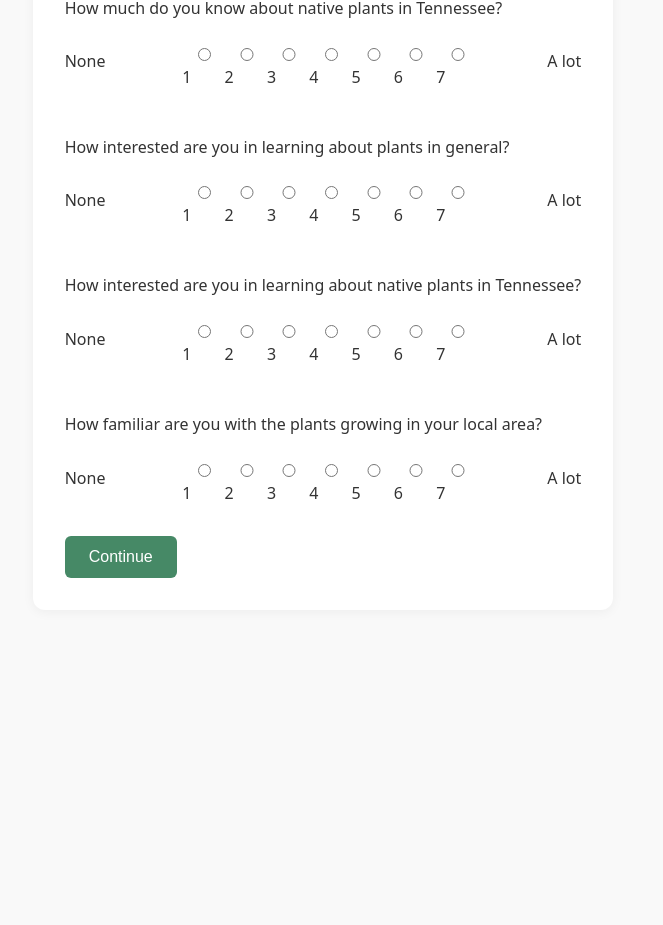
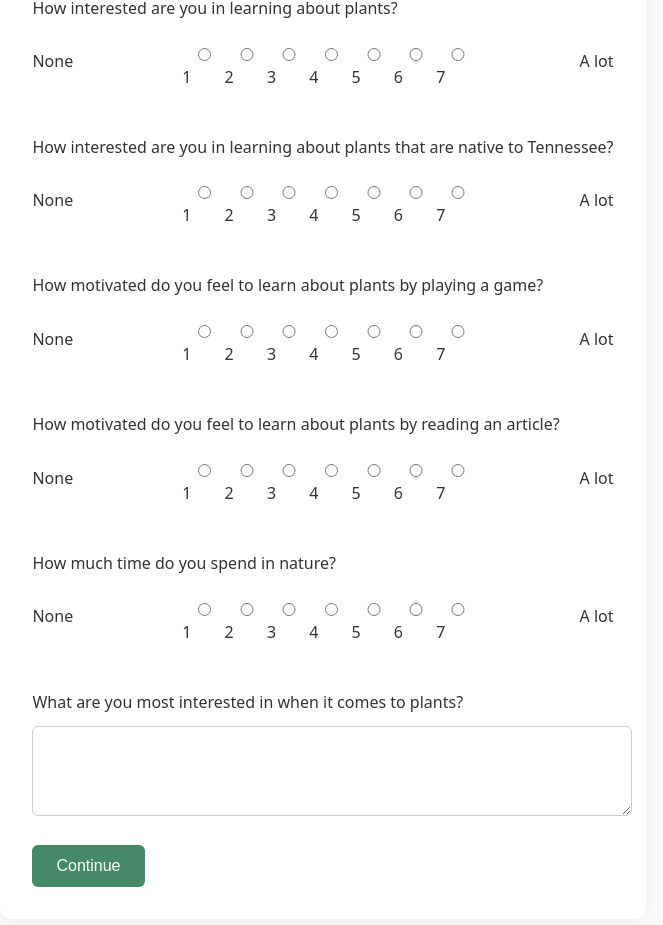
Before and after one commit to pamop/plant-learning-study, a Vue app: page /pre-survey/1 in a window 1280 px wide. Shown: the part 839-1764 px from the top of the page, without its empty margins (317-980 px from the left). Before the commit the page ends 1481 px from the top, so only its background shows below. Built offline with nearby package versions, Linux system fonts and the light colour scheme.

Commit message:
Submit button sends form data to google sheets

```diff
--- a/src/components/PreSurvey.vue
+++ b/src/components/PreSurvey.vue
@@ -1,7 +1,7 @@
 <template>
   <div class="form-container">
     <h2>Pre-Survey</h2>
-    <form @submit.prevent="handleSubmit">
+    <form @submit.prevent="submitForm">
       <!-- Age -->
       <div class="form-group">
         <label for="age">Age:</label>
@@ -28,7 +28,7 @@
           type="text"
           id="gradeOther"
           v-model="formData.gradeOther"
-          placeholder="Enter grade"
+          placeholder="Please specify"
           required
         />
       </div>
@@ -88,6 +88,19 @@
         </div>
       </div>
 
+      <!-- Short answer interest question -->
+      <div class="form-group">
+        <label for="interestShortAnswer">
+          What are you most interested in when it comes to plants?
+        </label>
+        <textarea
+          id="interestShortAnswer"
+          v-model="formData.interestShortAnswer"
+          rows="4"
+          required
+        ></textarea>
+      </div>
+
       <!-- Submit -->
       <button type="submit">Continue</button>
     </form>
@@ -103,42 +116,109 @@ export default {
         grade: "",
         gradeOther: "",
         gender: "",
+        liveInTN: "",
+        yearsInTN: "",
         knowledgeGeneral: "",
-        knowledgeNative: "",
         interestGeneral: "",
         interestNative: "",
-        localPlantsAwareness: "",
+        motivationGame: "",
+        motivationArticle: "",
+        natureTime: "",
+        interestShortAnswer: "",
       },
       scaleQuestions: [
         {
           model: "knowledgeGeneral",
-          text: "How much do you know about plants in general?",
-        },
-        {
-          model: "knowledgeNative",
-          text: "How much do you know about native plants in Tennessee?",
+          text: "What would you rate your knowledge on plants?",
         },
         {
           model: "interestGeneral",
-          text: "How interested are you in learning about plants in general?",
+          text: "How interested are you in learning about plants?",
         },
         {
           model: "interestNative",
-          text: "How interested are you in learning about native plants in Tennessee?",
+          text: "How interested are you in learning about plants that are native to Tennessee?",
         },
         {
-          model: "localPlantsAwareness",
-          text: "How familiar are you with the plants growing in your local area?",
+          model: "motivationGame",
+          text: "How motivated do you feel to learn about plants by playing a game?",
+        },
+        {
+          model: "motivationArticle",
+          text: "How motivated do you feel to learn about plants by reading an article?",
+        },
+        {
+          model: "natureTime",
+          text: "How much time do you spend in nature?",
         },
       ],
     };
   },
   methods: {
-    handleSubmit() {
-      console.log("Submitting form data:", this.formData);
-      // send data to Google Sheets here or emit to parent // TODO
-      // Get pid from route params
-      const pid = this.$route.params.pid;
+    async submitForm() {
+      console.log("Submitting pre-survey data...");
+      const pid = this.$route.params.pid; // Get participant ID from URL
+      const scriptUrl =
+        "https://script.google.com/macros/s/AKfycbwTvRoy02V9Cf7KQkVDE0npYlpNVN51mbN-jO2FrHdq7QLHun3nzCTRCAyJ6zMc71it/exec"; // Replace with your deployment URL
+
+      try {
+        // Prepare form data for your current script format
+        const formPayload = new URLSearchParams();
+
+        formPayload.append("pid", pid);
+        formPayload.append("stage", "pre"); // Add stage to data
+        formPayload.append("timestamp", new Date().toISOString());
+        // Add all your form fields (match your sheet headers exactly)
+        formPayload.append("age", this.formData.age);
+        formPayload.append("grade", this.formData.grade);
+        // Add all other fields...
+        if (this.formData.grade === "Other") {
+          formPayload.append("gradeOther", this.formData.gradeOther);
+        }
+        formPayload.append("gender", this.formData.gender);
+        // Continue with all other fields...
+        formPayload.append("liveInTN", this.formData.liveInTN);
+        if (this.formData.liveInTN === "Yes") {
+          formPayload.append("yearsInTN", this.formData.yearsInTN);
+        }
+        formPayload.append("knowledgeGeneral", this.formData.knowledgeGeneral);
+        formPayload.append("interestGeneral", this.formData.interestGeneral);
+        formPayload.append("interestNative", this.formData.interestNative);
+        formPayload.append("motivationGame", this.formData.motivationGame);
+        formPayload.append(
+          "motivationArticle",
+          this.formData.motivationArticle
+        );
+        formPayload.append("natureTime", this.formData.natureTime);
+        formPayload.append(
+          "interestShortAnswer",
+          this.formData.interestShortAnswer
+        );
+        // Log the payload for debugging
+        console.log(
+          "Submitting pre-survey data:",
+          Object.fromEntries(formPayload)
+        );
+        // Send data to Google Sheets
+        const response = await fetch(scriptUrl, {
+          method: "POST",
+          headers: {
+            "Content-Type": "application/x-www-form-urlencoded", // Important for your current script
+          },
+          body: formPayload,
+        });
+
+        const result = await response.json();
+
+        if (result.result === "success") {
+          console.log("Data saved to row:", result.row);
+        } else {
+          throw new Error(result.error || "Submission failed");
+        }
+      } catch (error) {
+        console.error("Submission error:", error);
+        alert("Failed to submit form. Please try again.");
+      }
       this.$router.push(`/treatment/${pid}`); // go to next page in route
     },
   },
```
